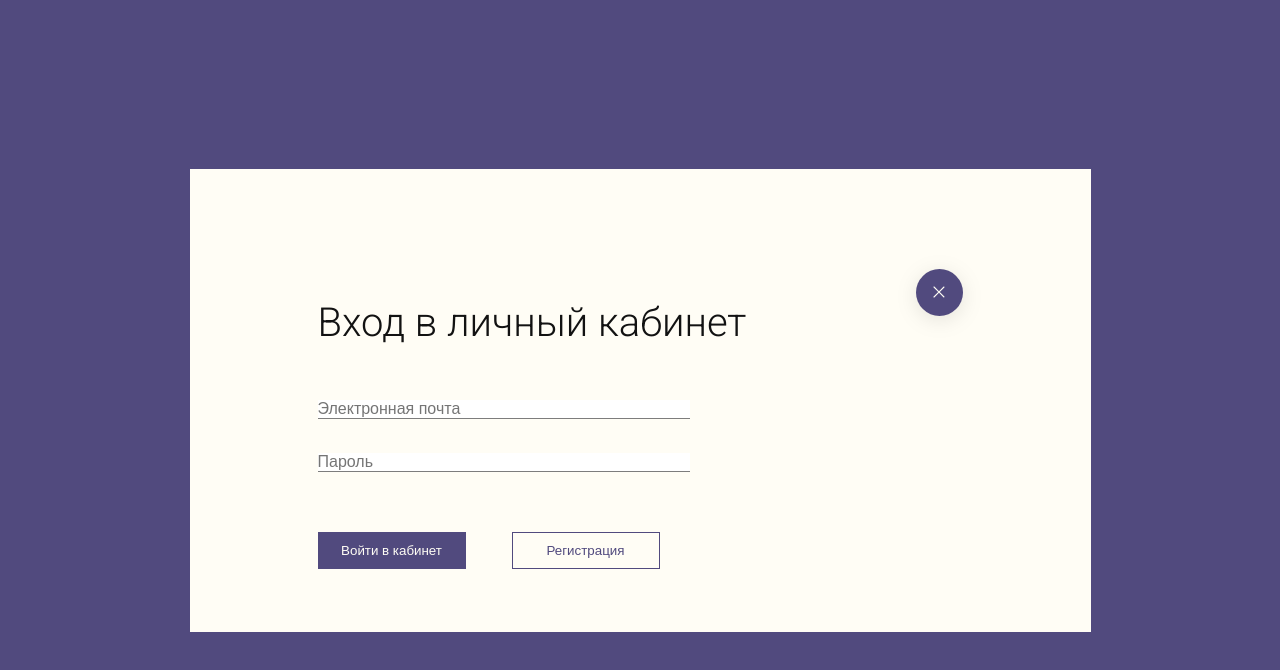
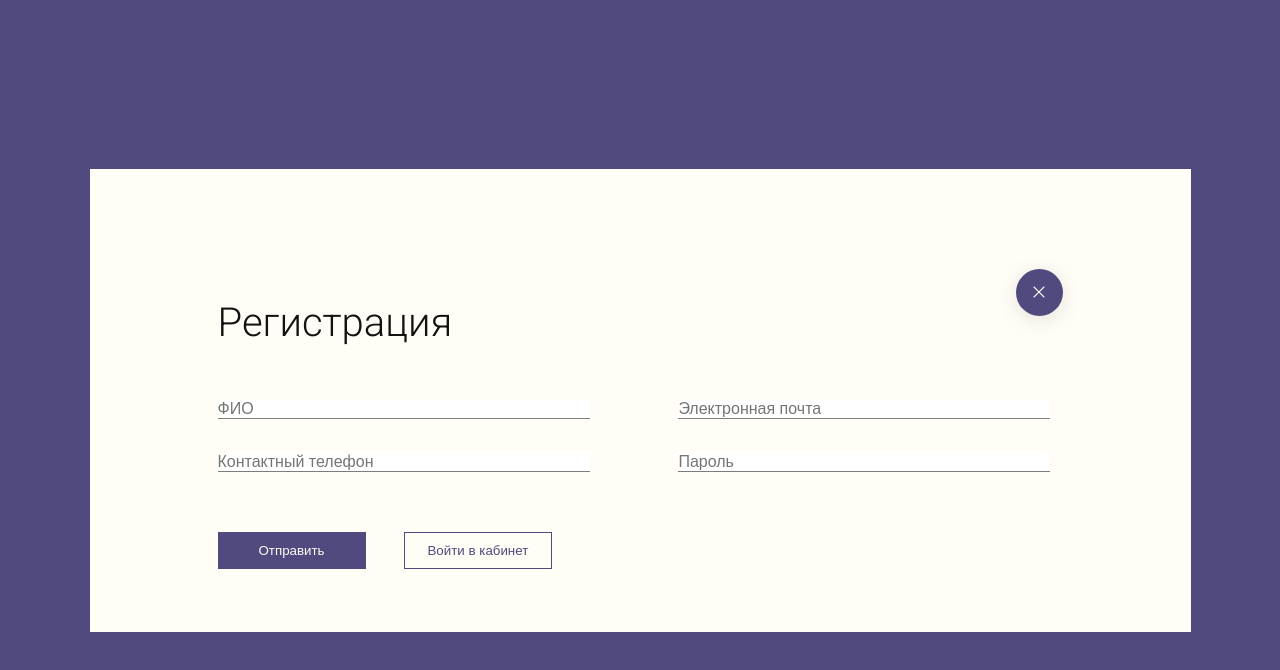
Before and after one commit to DuremarDuremar/cokteil, a React (Create React App) app: page /log in a window 1280 px wide. Both pictures are taken after a click on the button "Регистрация". Shown: the top 670 px of the page. Built offline with nearby package versions, Linux system fonts and the light colour scheme.

Commit message:
reg_style

```diff
--- a/src/pages/log/index.tsx
+++ b/src/pages/log/index.tsx
@@ -1,11 +1,15 @@
-import React from "react";
+import React, { useState } from "react";
 import { useNavigate } from "react-router-dom";
 import { ReactComponent as SvgClose } from "../../assets/clarity_close.svg";
-import { Content, Container, Button, NLink } from "./style";
+import { Content, Container, Inputs, Button, NLink, Buttons } from "./style";
 import { SubTitle } from "../../shared";
 
 const Log = () => {
+  const [reg, setReg] = useState(false);
+
   let navigate = useNavigate();
+
+  console.log("reg", reg);
 
   return (
     <Container
@@ -13,22 +17,30 @@ const Log = () => {
         navigate("/");
       }}
     >
-      <Content onClick={(e) => e.stopPropagation()}>
+      <Content onClick={(e) => e.stopPropagation()} reg={reg}>
         <SubTitle>
-          <h3>Вход в личный кабинет</h3>
+          <h3>{reg ? "Регистрация" : "Вход в личный кабинет"}</h3>
         </SubTitle>
-        <form>
-          <input type="email" placeholder="Электронная почта" />
-          <input type="password" placeholder="Пароль" />
-        </form>
-        <div>
+        <Inputs>
+          {reg && (
+            <form>
+              <input type="name" placeholder="ФИО" />
+              <input type="tel" placeholder="Контактный телефон" />
+            </form>
+          )}
+          <form>
+            <input type="email" placeholder="Электронная почта" />
+            <input type="password" placeholder="Пароль" />
+          </form>
+        </Inputs>
+        <Buttons>
           <Button color="#FFFDF5" bc="#514A7E">
-            Войти в кабинет
+            {reg ? "Отправить" : "Войти в кабинет"}
           </Button>
-          <Button color="#514A7E" bc="#FFFDF5">
-            Регистрация
+          <Button color="#514A7E" bc="#FFFDF5" onClick={() => setReg(!reg)}>
+            {reg ? "Войти в кабинет" : "Регистрация"}
           </Button>
-        </div>
+        </Buttons>
         <NLink to={"/"}>
           <SvgClose />
         </NLink>
--- a/src/pages/log/style.tsx
+++ b/src/pages/log/style.tsx
@@ -8,9 +8,11 @@ export const Container = styled.div`
   align-items: center;
   justify-content: center;
 `;
-export const Content = styled.div`
+export const Content = styled.div<{
+  reg: boolean;
+}>`
   background: #fffdf5;
-  max-width: 901px;
+  max-width: ${(props) => (props.reg ? "1101px" : "901px")};
   width: 100%;
   height: 463px;
   display: flex;
@@ -21,6 +23,7 @@ export const Content = styled.div`
   form {
     display: flex;
     flex-direction: column;
+    width: 100%;
     row-gap: 34px;
 
     input {
@@ -31,10 +34,16 @@ export const Content = styled.div`
       border-bottom: 1px solid #7d7d7d;
     }
   }
-  > div {
-    display: flex;
-    column-gap: 46px;
-  }
+`;
+
+export const Buttons = styled.div`
+  display: flex;
+  column-gap: 3vw;
+`;
+
+export const Inputs = styled.div`
+  display: flex;
+  column-gap: 6vw;
 `;
 
 export const Button = styled.button<{
```
